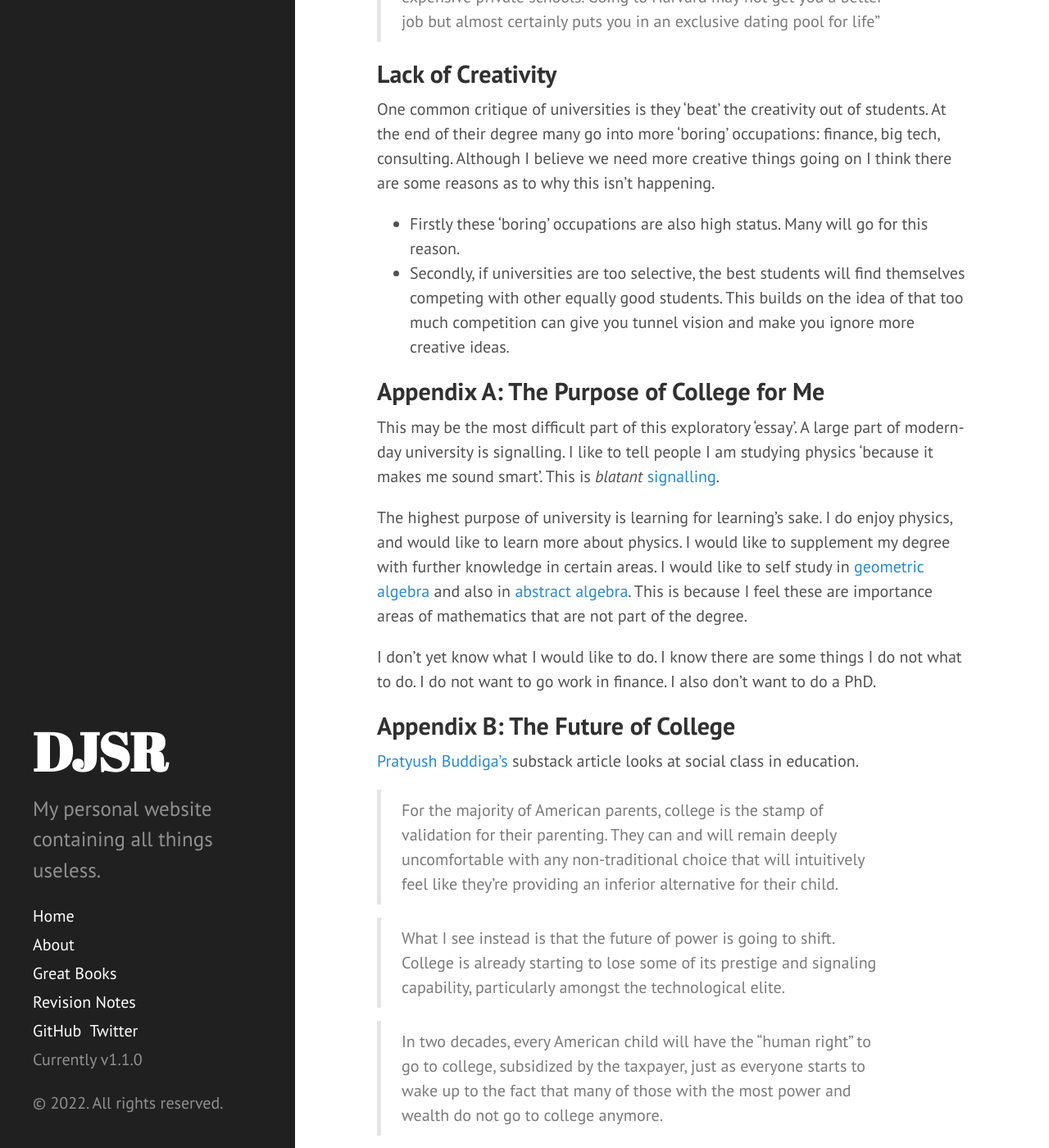
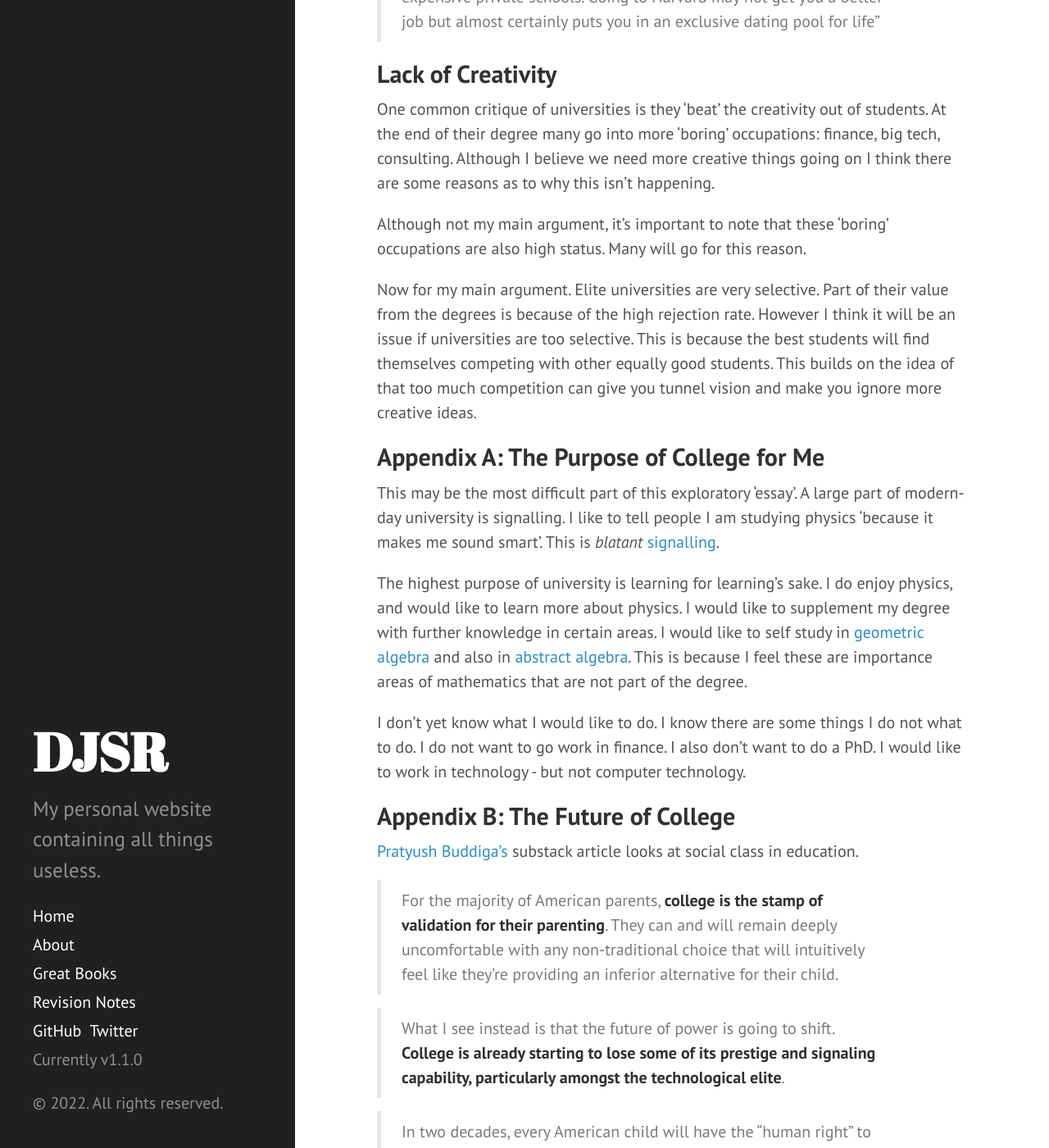
Before and after one commit to dansomrob/dansomrob.github.io, a Jekyll site: the page built from _posts/2022-01-24-purpose.md, in a window 1280 px wide and 1400 px high, scrolled down 9275 px. Shown: the whole window at 82% size. Built offline with Jekyll 4.4.1, drawn with Linux system fonts in a browser that asks for light colours; some of the changed text lies outside the part shown.

Commit message:
Update 2022-01-24-purpose.md

```diff
--- a/_posts/2022-01-24-purpose.md
+++ b/_posts/2022-01-24-purpose.md
@@ -145,8 +145,9 @@ Bryan Caplan's book [The Case Against Education](https://www.amazon.co.uk/dp/069
 
 One common critique of universities is they 'beat' the creativity out of students. At the end of their degree many go into more 'boring' occupations: finance, big tech, consulting. Although I believe we need more creative things going on I think there are some reasons as to why this isn't happening.
 
-* Firstly these 'boring' occupations are also high status. Many will go for this reason.
-* Secondly, if universities are too selective, the best students will find themselves competing with other equally good students. This builds on the idea of that too much competition can give you tunnel vision and make you ignore more creative ideas.
+Although not my main argument, it's important to note that these 'boring' occupations are also high status. Many will go for this reason.
+
+Now for my main argument. Elite universities are very selective. Part of their value from the degrees is because of the high rejection rate. However I think it will be an issue if universities are too selective. This is because the best students will find themselves competing with other equally good students. This builds on the idea of that too much competition can give you tunnel vision and make you ignore more creative ideas.
 
 ## Appendix A: The Purpose of College for Me
 
@@ -154,17 +155,17 @@ This may be the most difficult part of this exploratory 'essay'. A large part of
 
 The highest purpose of university is learning for learning's sake. I do enjoy physics, and would like to learn more about physics. I would like to supplement my degree with further knowledge in certain areas. I would like to self study in [geometric algebra]({{ site.url }}/notes/Geometric_Algebra/index) and also in [abstract algebra]({{ site.url }}/notes/Abstract_Algebra/index). This is because I feel these are importance areas of mathematics that are not part of the degree.
 
-I don't yet know what I would like to do. I know there are some things I do not what to do. I do not want to go work in finance. I also don't want to do a PhD.
+I don't yet know what I would like to do. I know there are some things I do not what to do. I do not want to go work in finance. I also don't want to do a PhD. I would like to work in technology - but not computer technology.
 
 ## Appendix B: The Future of College
 
 [Pratyush Buddiga's](https://pratyushbuddiga.substack.com/p/churchs-theory-of-social-class-in?s=r) substack article looks at social class in education.
 
-> For the majority of American parents, college is the stamp of validation for their parenting. They can and will remain deeply uncomfortable with any non-traditional choice that will intuitively feel like they’re providing an inferior alternative for their child.
+> For the majority of American parents, **college is the stamp of validation for their parenting**. They can and will remain deeply uncomfortable with any non-traditional choice that will intuitively feel like they’re providing an inferior alternative for their child.
 
-> What I see instead is that the future of power is going to shift. College is already starting to lose some of its prestige and signaling capability, particularly amongst the technological elite.
+> What I see instead is that the future of power is going to shift. **College is already starting to lose some of its prestige and signaling capability, particularly amongst the technological elite**.
 
-> In two decades, every American child will have the “human right” to go to college, subsidized by the taxpayer, just as everyone starts to wake up to the fact that many of those with the most power and wealth do not go to college anymore.
+> In two decades, every American child will have the “human right” to go to college, subsidized by the taxpayer, **just as everyone starts to wake up to the fact that many of those with the most power and wealth do not go to college anymore**.
 
 ## Appendix C: China vs America
 
```
